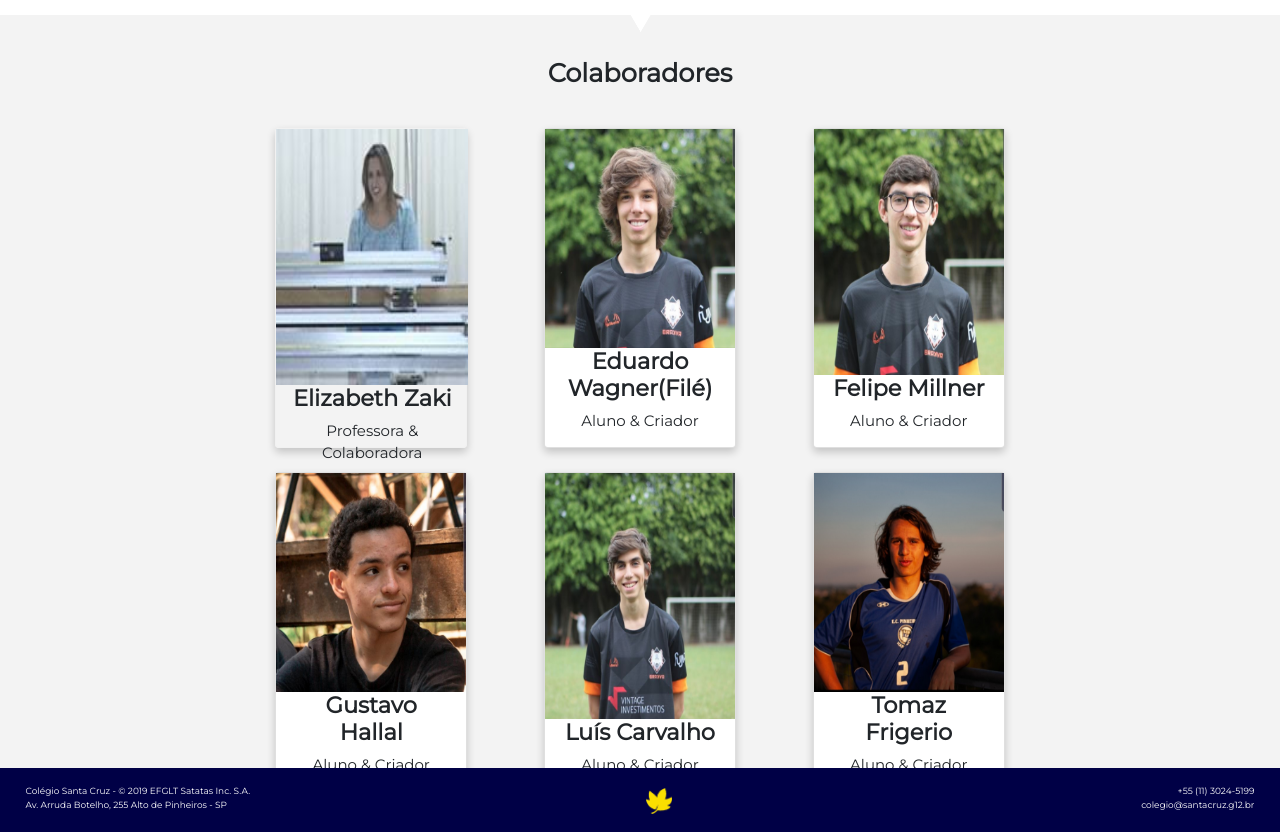
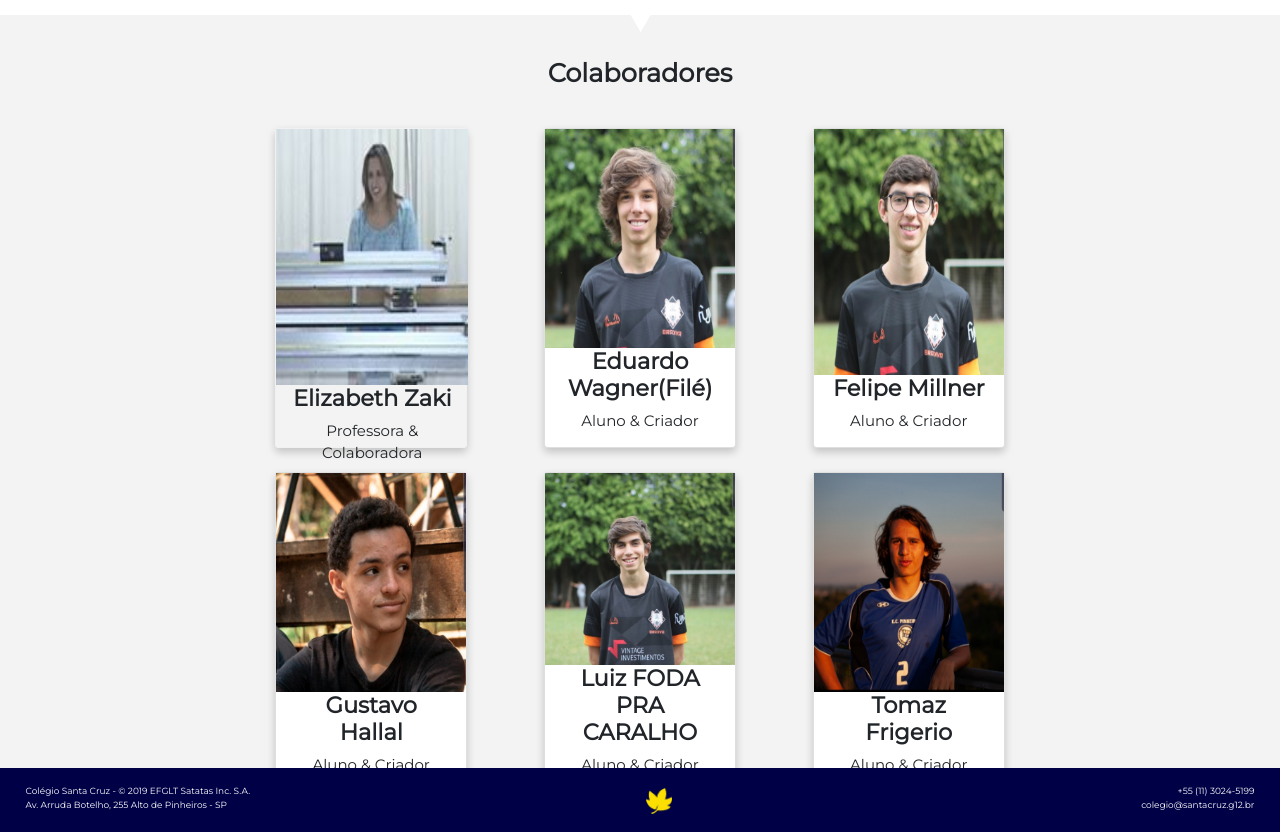
Before and after one commit to Ak1mbo0/Bethania, a Django app: page /contatos/ in a window 1280 px wide. Shown: the part 617-1449 px from the top of the page. Run offline with Django 3.2, Linux system fonts and the light colour scheme; some libraries are stand-ins or nearby versions.

Commit message:
Update contatos.html

```diff
--- a/templates/contatos.html
+++ b/templates/contatos.html
@@ -301,7 +301,7 @@ width: 15vw;
 	<div class="card">
 	  <img src="{% static "imagens/colaboradores/zon.jpg" %}" alt="Avatar" style="width:100%" class="imagens-cards">
 	  <div class="container">
-	    <h4><b>Luís Carvalho</b></h4>
+	    <h4><b>Luiz FODA PRA CARALHO</b></h4>
 	    <p>Aluno & Criador</p>
 	  </div>
 	</div>
```
